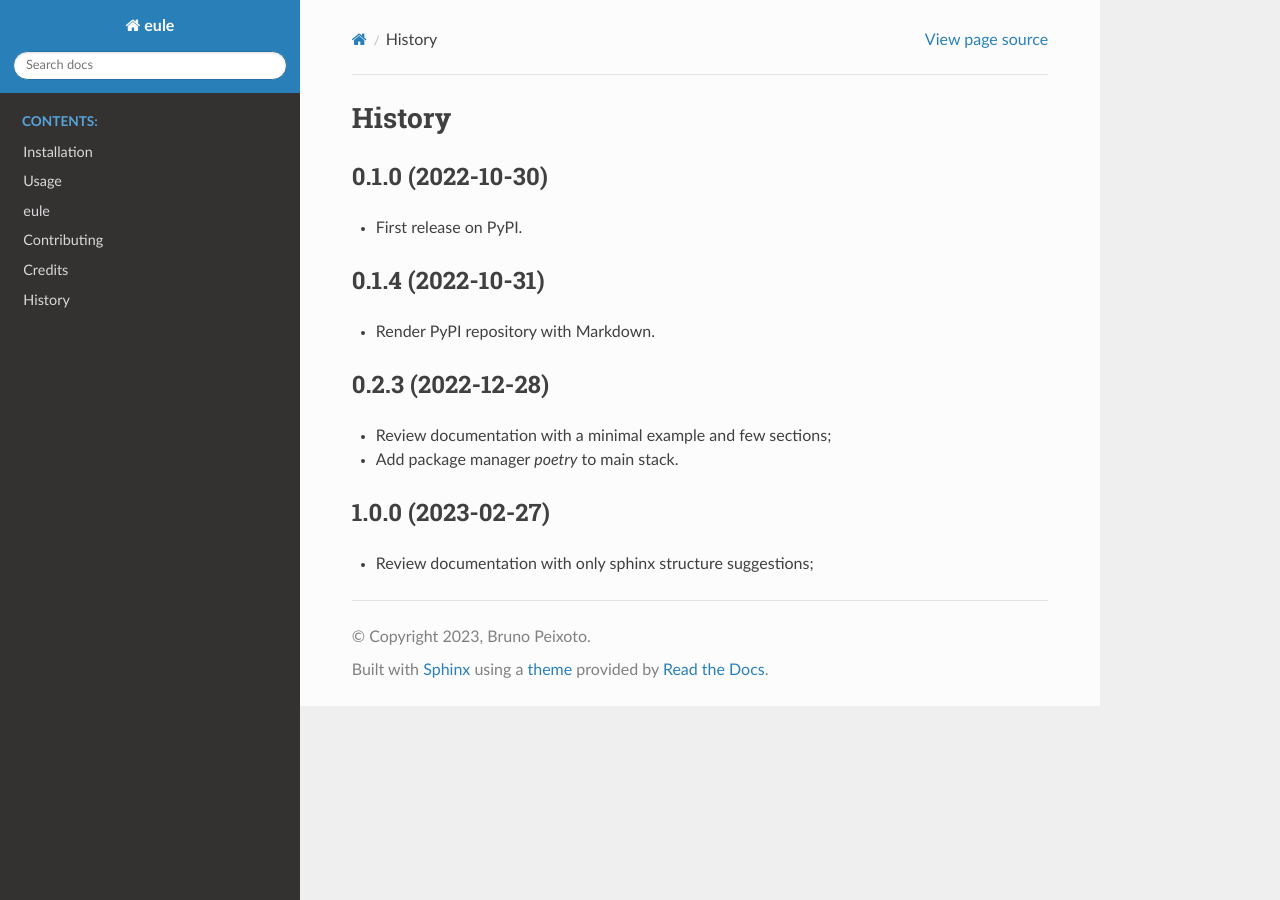
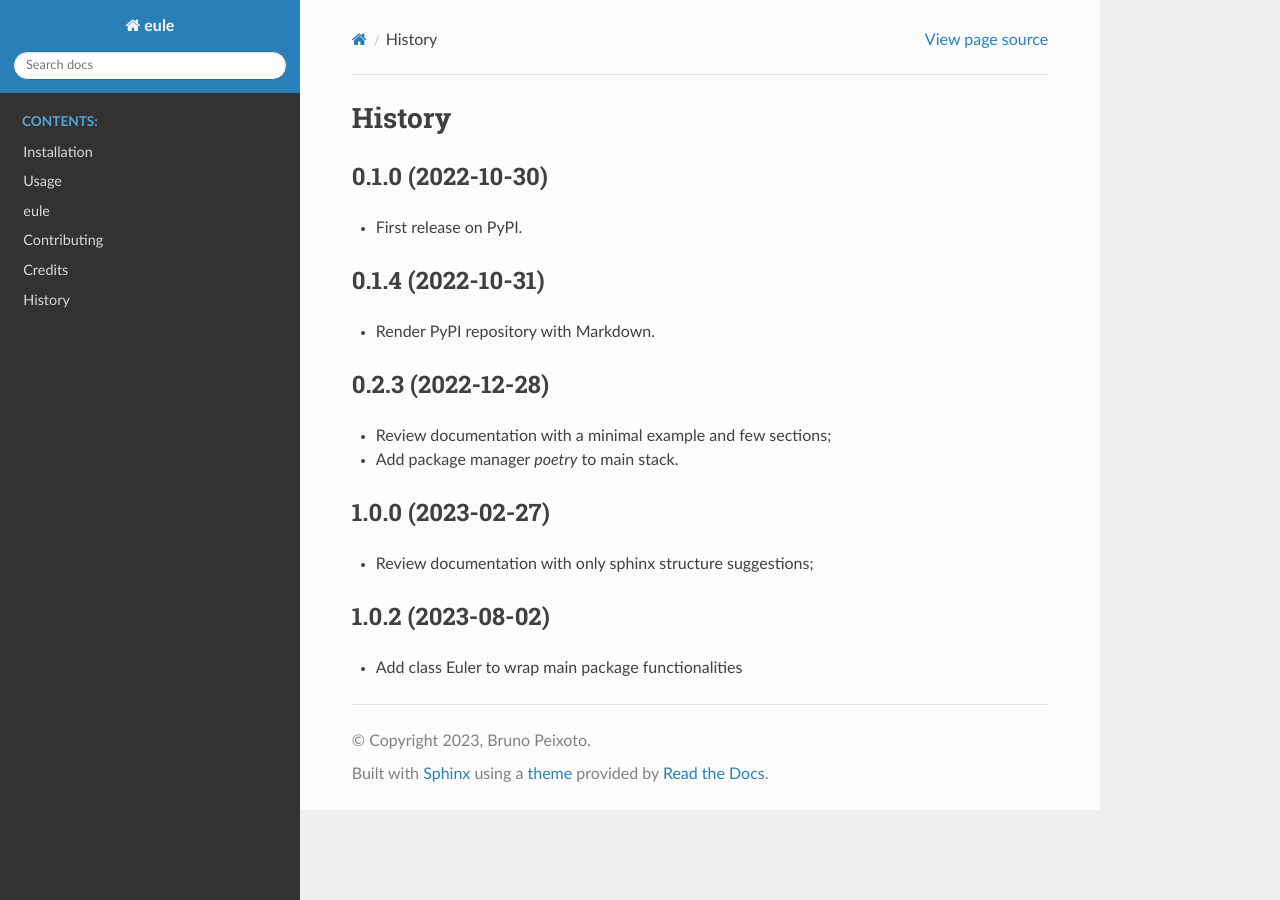
Before and after one commit to trouchet/eule, a Sphinx documentation site: the page built from docs/info/HISTORY.rst, in a window 1280 px wide. Built offline with Sphinx 7.4.7 and the Read the Docs theme 2.0.0, drawn with Linux system fonts in a browser that asks for light colours.

Commit message:
docs/ add timestamp

```diff
--- a/docs/info/HISTORY.rst
+++ b/docs/info/HISTORY.rst
@@ -23,3 +23,8 @@ History
 ------------------
 
 * Review documentation with only sphinx structure suggestions;
+
+1.0.2 (2023-08-02)
+------------------
+
+* Add class Euler to wrap main package functionalities
```
